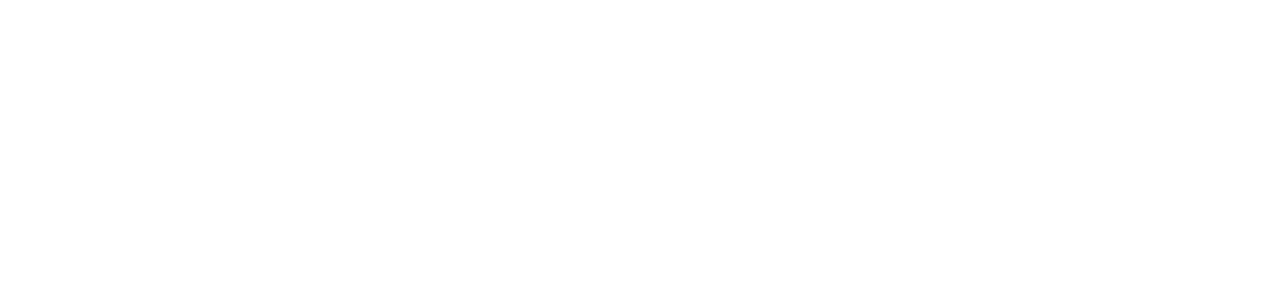
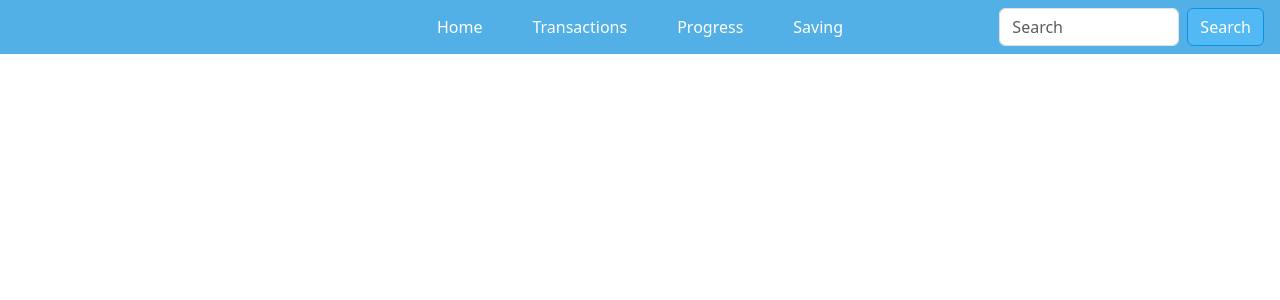
Before and after one commit to jn80808/FEStar, an Angular app: page / in a window 1280 px wide. Shown: the top 300 px of the page. Built offline with nearby package versions, Linux system fonts and the light colour scheme.

Commit message:
[JN]- Update

```diff
--- a/angular.json
+++ b/angular.json
@@ -22,7 +22,11 @@
               }
             ],
             "styles": [
+              "node_modules/bootstrap/dist/css/bootstrap.min.css",
               "src/styles.css"
+            ],
+            "scripts": [
+              "node_modules/bootstrap/dist/js/bootstrap.bundle.min.js"
             ]
           },
           "configurations": {
@@ -75,7 +79,11 @@
               }
             ],
             "styles": [
+              "node_modules/bootstrap/dist/css/bootstrap.min.css",
               "src/styles.css"
+            ],
+            "scripts": [
+              "node_modules/bootstrap/dist/js/bootstrap.bundle.min.js"
             ]
           }
         }
--- a/package.json
+++ b/package.json
@@ -28,6 +28,7 @@
     "@angular/forms": "^20.2.0",
     "@angular/platform-browser": "^20.2.0",
     "@angular/router": "^20.2.0",
+    "bootstrap": "^5.3.8",
     "rxjs": "~7.8.0",
     "tslib": "^2.3.0"
   },
--- a/src/app/core/components/navbar/navbar.css
+++ b/src/app/core/components/navbar/navbar.css
@@ -0,0 +1,89 @@
+body {
+  margin: 0;
+  padding: 0;
+  font-size: 16px;
+}
+
+
+/* <!------------------------->
+<!-- Top Navigation Bar -->
+<!-------------------------> */
+
+/* Main Navbar */
+.navbar {
+  display: flex;
+  align-items: center;
+  justify-content: flex-end;
+  position: sticky;
+  top: 0;
+  width: 100%;
+  background-color: #52b0e6;
+  padding: 8px 16px;
+  box-sizing: border-box;
+}
+
+/* Navigation Links - Truly Centered */
+.nav-links {
+  position: absolute;
+  left: 50%;
+  transform: translateX(-50%);
+
+  display: flex;
+  align-items: center;
+  justify-content: center;
+
+  gap: 10px;
+
+  list-style: none;
+  margin: 0;
+  padding: 0;
+}
+
+.nav-links li a {
+  display: block;
+  color: white;
+  text-align: center;
+  padding: 14px 20px;
+  text-decoration: none;
+}
+
+.nav-links li a:hover {
+  background-color: #0b92e6;
+}
+
+.nav-links li a.active {
+  background-color: #4CAF50;
+}
+
+/* <!------------------------->
+<!-- Search Bar -->
+<!-------------------------> */
+
+/* Search Form on the Right */
+.search-form {
+  display: flex;
+  align-items: center;
+  gap: 8px;
+  margin-left: auto;
+  flex-shrink: 0;
+}
+
+.search-form input {
+  width: 180px;
+}
+
+.search-form button {
+  white-space: nowrap;
+}
+
+.search-button {
+  color: white !important;
+  background-color: #52b9f5 !important;
+  border: 1px solid #0b92e6 !important;
+}
+
+.search-button:hover {
+  color: white !important;
+  background-color: #0b92e6 !important;
+  border-color: #0b92e6 !important;
+}
--- a/src/app/core/components/navbar/navbar.html
+++ b/src/app/core/components/navbar/navbar.html
@@ -0,0 +1,26 @@
+<nav class="navbar">
+
+
+  <!-- Navigation Links -->
+  <ul class="nav-links">
+    <li><a href="#Home">Home</a></li>
+    <li><a href="#Transactions">Transactions</a></li>
+    <li><a href="#Progress">Progress</a></li>
+    <li><a href="#Saving">Saving</a></li>
+  </ul>
+
+  <!-- Search on the Right -->
+  <form class="d-flex search-form" role="search">
+    <input
+      class="form-control"
+      type="search"
+      placeholder="Search"
+      aria-label="Search"
+    />
+
+    <button class="btn search-button" type="submit">
+      Search
+    </button>
+  </form>
+
+</nav>
--- a/src/index.html
+++ b/src/index.html
@@ -6,6 +6,13 @@
   <base href="/">
   <meta name="viewport" content="width=device-width, initial-scale=1">
   <link rel="icon" type="image/x-icon" href="favicon.ico">
+
+<!-- font styles -->
+<link rel="preconnect" href="https://fonts.googleapis.com">
+<link rel="preconnect" href="https://fonts.gstatic.com" crossorigin>
+<link href="https://fonts.googleapis.com/css2?family=Lato:ital,wght@0,100;0,300;0,400;0,700;0,900;1,100;1,300;1,400;1,700;1,900&display=swap" rel="stylesheet">
+
+
 </head>
 <body>
   <app-root></app-root>
```
Also changed, not shown: 1 other file (tests, documents, lock files or other folders).
